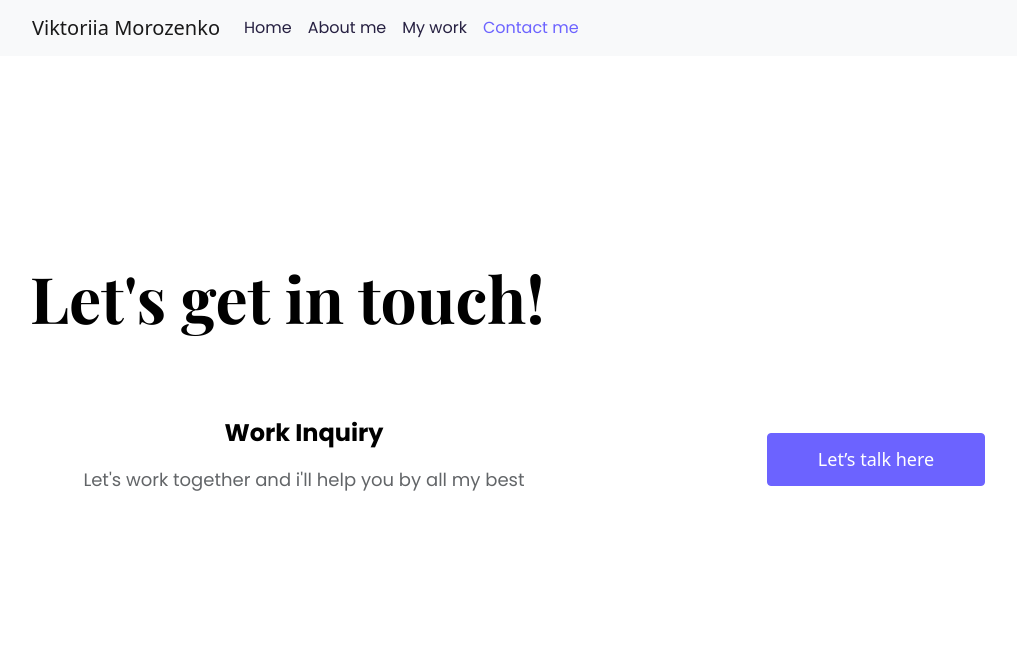
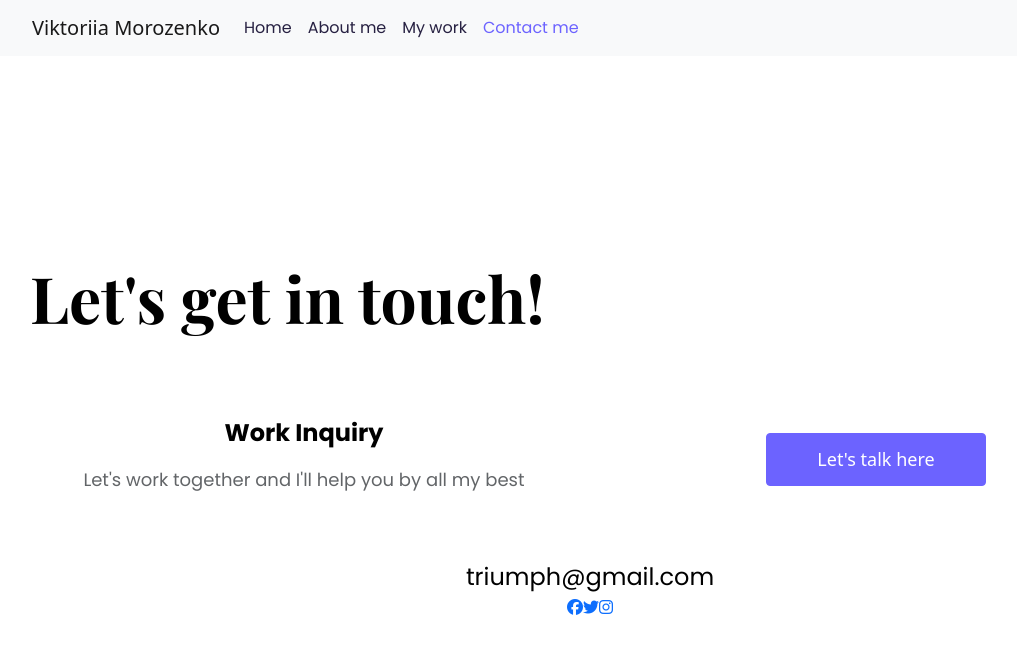
Before and after one commit to ViktoriiaMorozenko/SheCodesResponsive_project, a plain HTML site: page contact.html in a window 1280 px wide. Shown: the whole page, without its empty margins (50-1067 px from the left). Drawn offline with nearby package versions, Linux system fonts and the light colour scheme; a web font is replaced by a local one.

Commit message:
added the footer

```diff
--- a/contact.html
+++ b/contact.html
@@ -58,19 +58,31 @@
     </nav>
     <div class="receptacle">
       <h2 class="mb-5">Let's get in touch!</h2>
+      <footer>
         <div class="row">
           <div class="col-md-6 text-center">
             <h3 class="mt-4">Work Inquiry</h3>
             <p class="descriptions">
-            Let's work together and i'll help you by all my best
+              Let's work together and I'll help you by all my best
             </p>
           </div>
           <div class="col-md-6 text-center">
             <div class="mt-5">
-            <a href="mailto:triumph@gmail.com" class="btn primary-link">Let’s talk here</a>
+              <a href="mailto:triumph@gmail.com" class="btn primary-link"
+                >Let's talk here</a
+              >
             </div>
           </div>
         </div>
+        <a href="mailto:triumph@gmail.com" class="email-link pt-5"
+          >triumph@gmail.com</a
+        >
+        <div class="social_links d-flex justify-content-center">
+          <a href=""><i class="fa-brands fa-facebook"></i></a>
+          <a href=""><i class="fa-brands fa-twitter"></i></a>
+          <a href=""><i class="fab fa-instagram"></i></a>
+        </div>
+      </footer>
     </div>
   </body>
 </html>
--- a/style.css
+++ b/style.css
@@ -40,7 +40,7 @@ h6 {
   font-size: 24px;
 }
 
-.receptacle{
+.receptacle {
   padding: 160px 80px;
 }
 
@@ -58,7 +58,7 @@ h3 {
   font-family: var(--second-font-family);
   font-weight: bold;
   line-height: 2;
-  font-size: 24px
+  font-size: 24px;
 }
 
 p {
@@ -67,14 +67,15 @@ p {
   font-size: 18px;
 }
 
-.navbar-light .navbar-nav .nav-link{
+.navbar-light .navbar-nav .nav-link {
   color: var(--second-color);
   font-family: var(--second-font-family);
   font-size: 16px;
   transition: all 100ms ease-in-out;
 }
 
-.navbar-light .navbar-nav .nav-link.active, .navbar-light .navbar-nav .nav-link:hover{
+.navbar-light .navbar-nav .nav-link.active,
+.navbar-light .navbar-nav .nav-link:hover {
   color: var(--primary-color);
 }
 
@@ -120,19 +121,25 @@ p {
 .email-link {
   display: flex;
   justify-content: center;
-  color: var(--primary-color);
-  font-size: 28px;
+  color: black;
+  font-size: 24px;
   text-decoration: none;
+  font-family: var(--second-font-family);
 }
 
 .email-link:hover {
-  text-decoration: underline;
+  color: var(--primary-color);
+}
+
+.social_links {
+  text-align: center;
 }
 
 @media (max-width: 900px) {
-  .hero, .receptacle {
-  padding: 80px 20px;
-}
+  .hero,
+  .receptacle {
+    padding: 80px 20px;
+  }
   h1 {
     font-size: 44px;
   }
@@ -143,7 +150,7 @@ p {
     padding: 0;
     text-align: center;
   }
-  h2.headerWork{
+  h2.headerWork {
     font-size: 32px;
   }
 }
```
Also changed, not shown: about.html (+6 -9 lines). Lines whose indentation alone changed are shown as unchanged.
